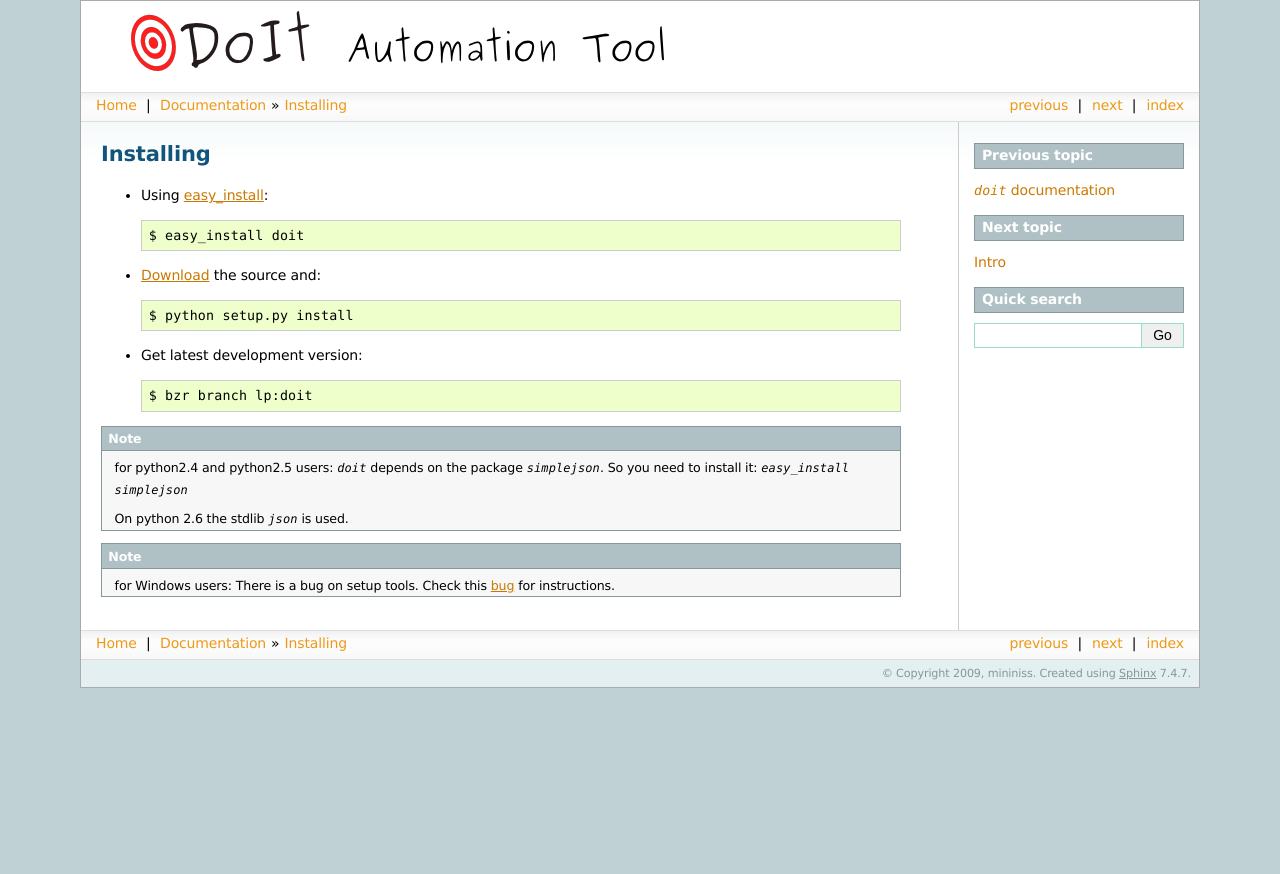
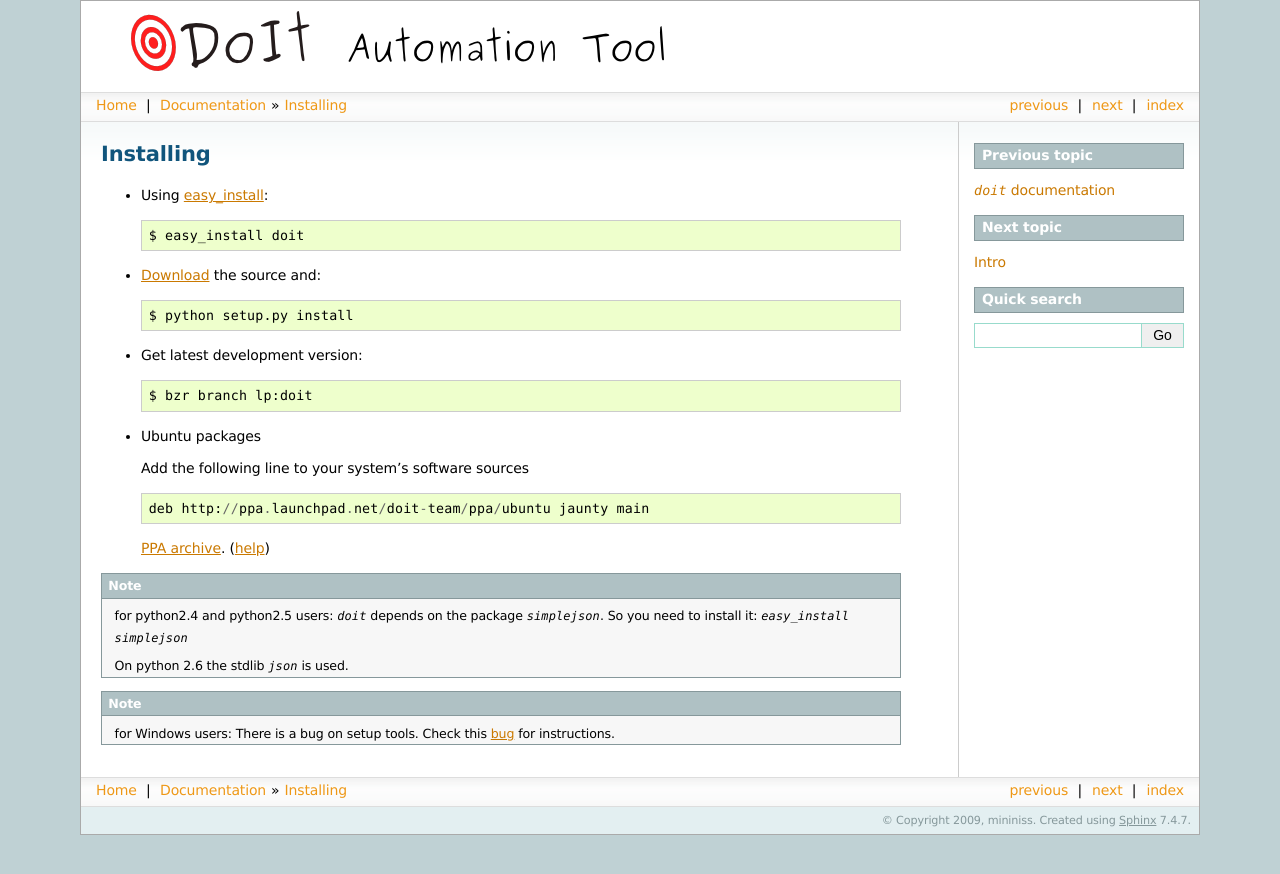
Before and after one commit to pydoit/doit, a Sphinx documentation site: the page built from doc/install.rst, in a window 1280 px wide. Shown: the top 874 px of the page. Built offline with Sphinx 7.4.7, drawn with Linux system fonts in a browser that asks for light colours; comment, search, counter and statistics services are not loaded.

Commit message:
update installing docs to include ubuntu packages
--HG--
extra : convert_revision : schettino72%40gmail.com-20091006051117-8ogfrxvpih1yh4ft

```diff
--- a/doc/install.rst
+++ b/doc/install.rst
@@ -14,6 +14,13 @@ Installing
 
   $ bzr branch lp:doit
 
+* Ubuntu packages
+
+  Add the following line to your system's software sources ::
+
+    deb http://ppa.launchpad.net/doit-team/ppa/ubuntu jaunty main
+
+  `PPA archive <https://launchpad.net/~doit-team/+archive/ppa/>`_. (`help <https://launchpad.net/+help/soyuz/ppa-sources-list.html>`_)
 
 .. note::
 
```
